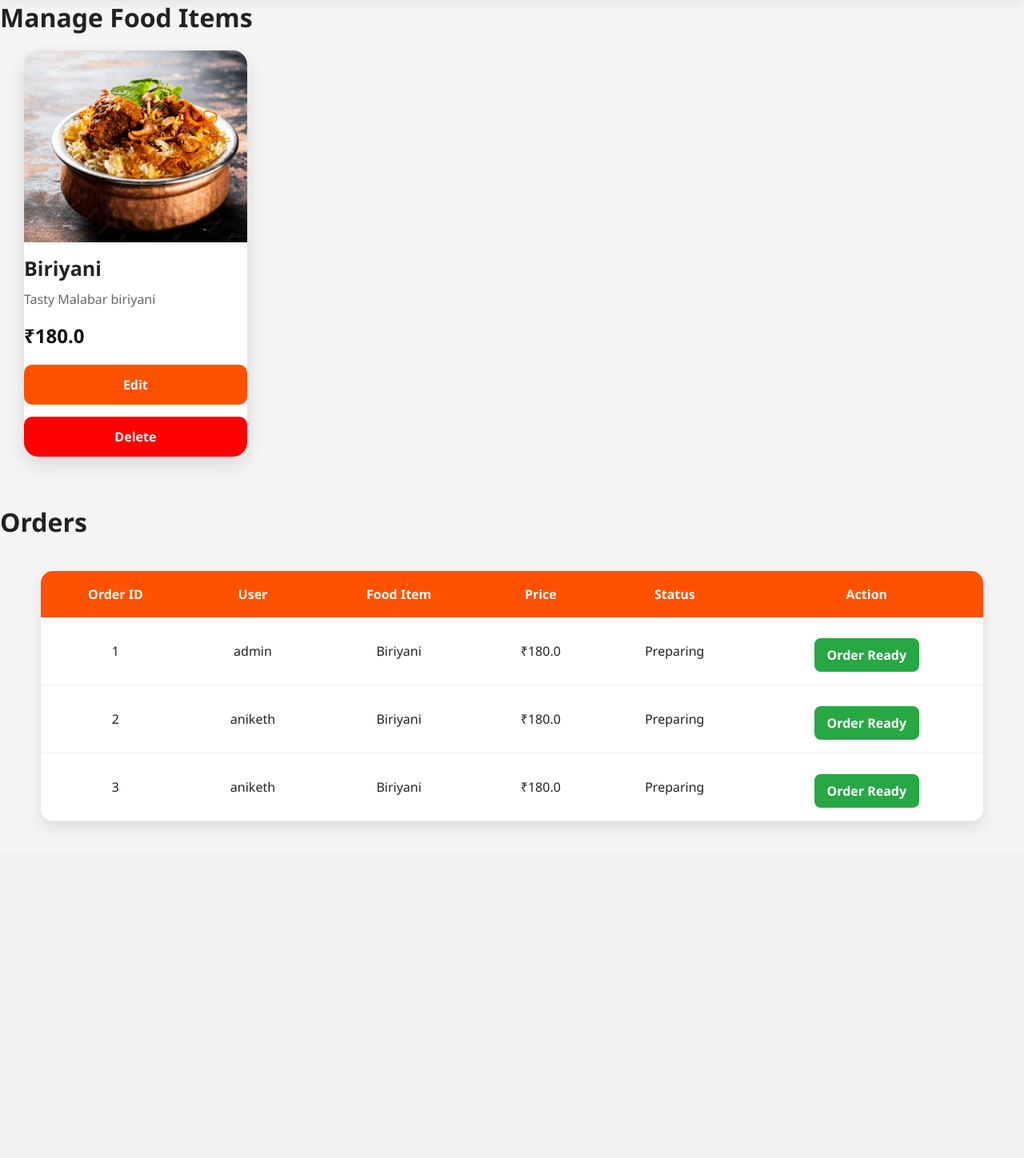
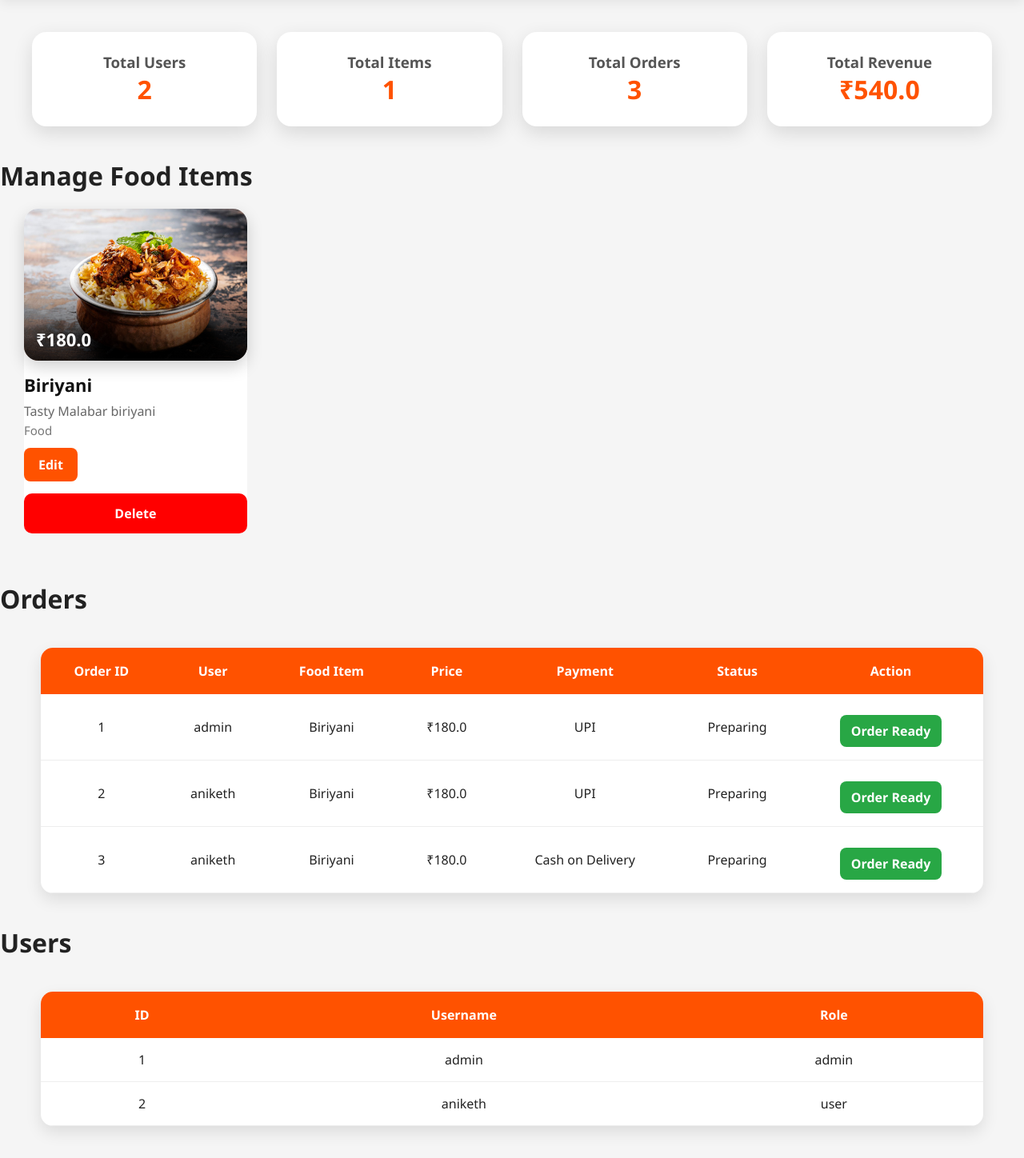
Before and after one commit to aniketh910/food-ordering-system, a Flask app: page /admin in a window 1280 px wide. Shown: the part 79-1527 px from the top of the page at 80% size. Before the commit the page ends 1111 px from the top, so only its background shows below. Run offline with Flask 3, Linux system fonts and the light colour scheme; a user stored in the database is signed in; data comes from the database, SQL or seed files in the repository.

Commit message:
Improved cart and admin order ready workflow

```diff
--- a/app.py
+++ b/app.py
@@ -51,7 +51,8 @@ class Order(db.Model):
 def index():
     foods = Food.query.filter_by(category="Food").all()
     drinks = Food.query.filter_by(category="Drinks").all()
-    return render_template("index.html", foods=foods, drinks=drinks)
+    cart_count = len(session.get("cart", []))
+    return render_template("index.html", foods=foods, drinks=drinks, cart_count=cart_count)
 
 
 @app.route("/register", methods=["GET", "POST"])
@@ -63,7 +64,6 @@ def register():
         user = User(username=username, password=password, role="user")
         db.session.add(user)
         db.session.commit()
-
         return redirect("/login")
 
     return render_template("register.html")
@@ -85,7 +85,6 @@ def login():
 
             if user.role == "admin":
                 return redirect("/admin")
-
             return redirect("/")
 
         error = "Incorrect username or password"
@@ -104,9 +103,9 @@ def add_to_cart(id):
     if "username" not in session:
         return redirect("/login")
 
-    cart = session.get("cart", [])
     food = Food.query.get_or_404(id)
 
+    cart = session.get("cart", [])
     cart.append({
         "id": food.id,
         "name": food.name,
@@ -167,7 +166,6 @@ def payment():
 
         db.session.commit()
         session["cart"] = []
-
         return redirect("/orders")
 
     return render_template("payment.html", cart_items=cart_items, total=total)
@@ -282,7 +280,7 @@ def order_ready(id):
         return redirect("/login")
 
     order = Order.query.get_or_404(id)
-    order.status = "Ready for Delivery"
+    db.session.delete(order)
     db.session.commit()
 
     return redirect("/admin")
--- a/static/style.css
+++ b/static/style.css
@@ -467,3 +467,141 @@ table tr:hover{
 .ready-btn:hover{
     background:#218838;
 }
+/* FLOATING CART BAR */
+
+.floating-cart-bar{
+    position:fixed;
+    bottom:20px;
+    left:50%;
+    transform:translateX(-50%);
+    width:70%;
+    background:#1c1c1c;
+    color:white;
+    padding:16px 25px;
+    border-radius:14px;
+    display:flex;
+    justify-content:space-between;
+    align-items:center;
+    z-index:9999;
+    box-shadow:0 8px 25px rgba(0,0,0,0.35);
+    font-size:18px;
+    font-weight:bold;
+}
+
+.floating-cart-bar a{
+    background:#ff5200;
+    color:white;
+    padding:10px 18px;
+    border-radius:10px;
+    text-decoration:none;
+}
+
+/* CART PAGE */
+
+.cart-container{
+    display:grid;
+    grid-template-columns:repeat(auto-fit, minmax(250px, 1fr));
+    gap:25px;
+    padding:40px;
+}
+
+.cart-card{
+    background:white;
+    border-radius:18px;
+    padding:20px;
+    box-shadow:0 8px 25px rgba(0,0,0,0.12);
+    text-align:center;
+}
+
+.cart-card img{
+    width:100%;
+    height:190px;
+    object-fit:cover;
+    border-radius:14px;
+}
+
+.cart-card h3{
+    margin-top:15px;
+    font-size:24px;
+}
+
+.cart-card p{
+    font-size:20px;
+    font-weight:bold;
+    color:#ff5200;
+}
+
+.remove-btn{
+    display:inline-block;
+    margin-top:12px;
+    background:#e60023;
+    color:white;
+    padding:10px 18px;
+    text-decoration:none;
+    border-radius:8px;
+    font-weight:bold;
+}
+
+.cart-total-box{
+    width:80%;
+    margin:20px auto 50px;
+    text-align:center;
+    background:white;
+    padding:25px;
+    border-radius:18px;
+    box-shadow:0 8px 25px rgba(0,0,0,0.12);
+}
+
+.pay-btn{
+    display:inline-block;
+    margin-top:15px;
+    background:#28a745;
+    color:white;
+    padding:14px 28px;
+    text-decoration:none;
+    border-radius:10px;
+    font-weight:bold;
+}
+
+/* ADMIN STATS */
+
+.stats-container{
+    display:grid;
+    grid-template-columns:repeat(auto-fit, minmax(220px, 1fr));
+    gap:25px;
+    padding:40px;
+}
+
+.stat-card{
+    background:white;
+    padding:25px;
+    border-radius:18px;
+    text-align:center;
+    box-shadow:0 8px 25px rgba(0,0,0,0.12);
+}
+
+.stat-card h3{
+    color:#555;
+}
+
+.stat-card p{
+    font-size:32px;
+    font-weight:bold;
+    color:#ff5200;
+}
+
+/* ORDER READY BUTTON */
+
+.ready-btn{
+    display:inline-block;
+    background:#28a745;
+    color:white;
+    padding:9px 14px;
+    border-radius:8px;
+    text-decoration:none;
+    font-weight:bold;
+}
+
+.ready-btn:hover{
+    background:#218838;
+}
--- a/templates/admin.html
+++ b/templates/admin.html
@@ -16,35 +16,47 @@
     </div>
 </nav>
 
+<div class="stats-container">
+    <div class="stat-card">
+        <h3>Total Users</h3>
+        <p>{{ total_users }}</p>
+    </div>
+
+    <div class="stat-card">
+        <h3>Total Items</h3>
+        <p>{{ total_items }}</p>
+    </div>
+
+    <div class="stat-card">
+        <h3>Total Orders</h3>
+        <p>{{ total_orders }}</p>
+    </div>
+
+    <div class="stat-card">
+        <h3>Total Revenue</h3>
+        <p>₹{{ total_revenue }}</p>
+    </div>
+</div>
+
 <h1>Manage Food Items</h1>
 
 <div class="food-container">
-
     {% for food in foods %}
-        <div class="card">
-
-            {% if food.image %}
+    <div class="restaurant-card">
+        <div class="image-box">
             <img src="/static/uploads/{{ food.image }}">
-            {% endif %}
+            <div class="offer">₹{{ food.price }}</div>
+        </div>
 
         <h3>{{ food.name }}</h3>
+        <p class="category-text">{{ food.description }}</p>
+        <p class="location">{{ food.category }}</p>
 
-            <p>{{ food.description }}</p>
-
-            <h4>₹{{ food.price }}</h4>
-
-            <a class="btn" href="/edit_food/{{ food.id }}">Edit</a>
-
-            <a class="delete-btn" href="/delete_food/{{ food.id }}">
-                Delete
-            </a>
-
+        <a class="order-btn" href="/edit_food/{{ food.id }}">Edit</a>
+        <a class="delete-btn" href="/delete_food/{{ food.id }}">Delete</a>
     </div>
     {% endfor %}
-
 </div>
-
-
 
 <h1>Orders</h1>
 
@@ -54,6 +66,7 @@
         <th>User</th>
         <th>Food Item</th>
         <th>Price</th>
+        <th>Payment</th>
         <th>Status</th>
         <th>Action</th>
     </tr>
@@ -64,6 +77,7 @@
         <td>{{ order.username }}</td>
         <td>{{ order.food_name }}</td>
         <td>₹{{ order.price }}</td>
+        <td>{{ order.payment_method }}</td>
         <td>{{ order.status }}</td>
         <td>
             <a href="/order_ready/{{ order.id }}" class="ready-btn">
@@ -74,5 +88,23 @@
     {% endfor %}
 </table>
 
+<h1>Users</h1>
+
+<table>
+    <tr>
+        <th>ID</th>
+        <th>Username</th>
+        <th>Role</th>
+    </tr>
+
+    {% for user in users %}
+    <tr>
+        <td>{{ user.id }}</td>
+        <td>{{ user.username }}</td>
+        <td>{{ user.role }}</td>
+    </tr>
+    {% endfor %}
+</table>
+
 </body>
 </html>
```
Also changed, not shown: templates/cart.html (+13 -8 lines), templates/index.html (+7 -0 lines). Lines whose indentation alone changed are shown as unchanged.
